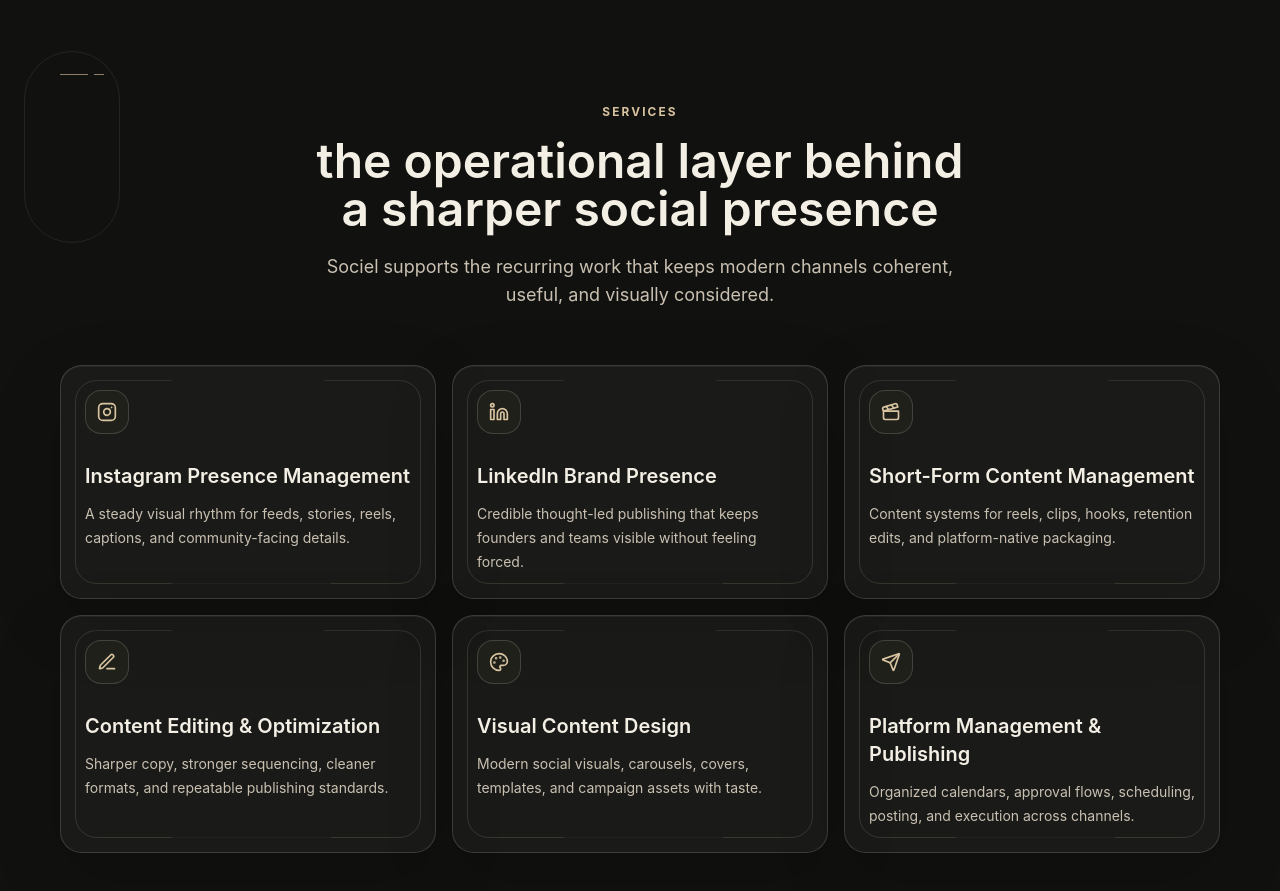
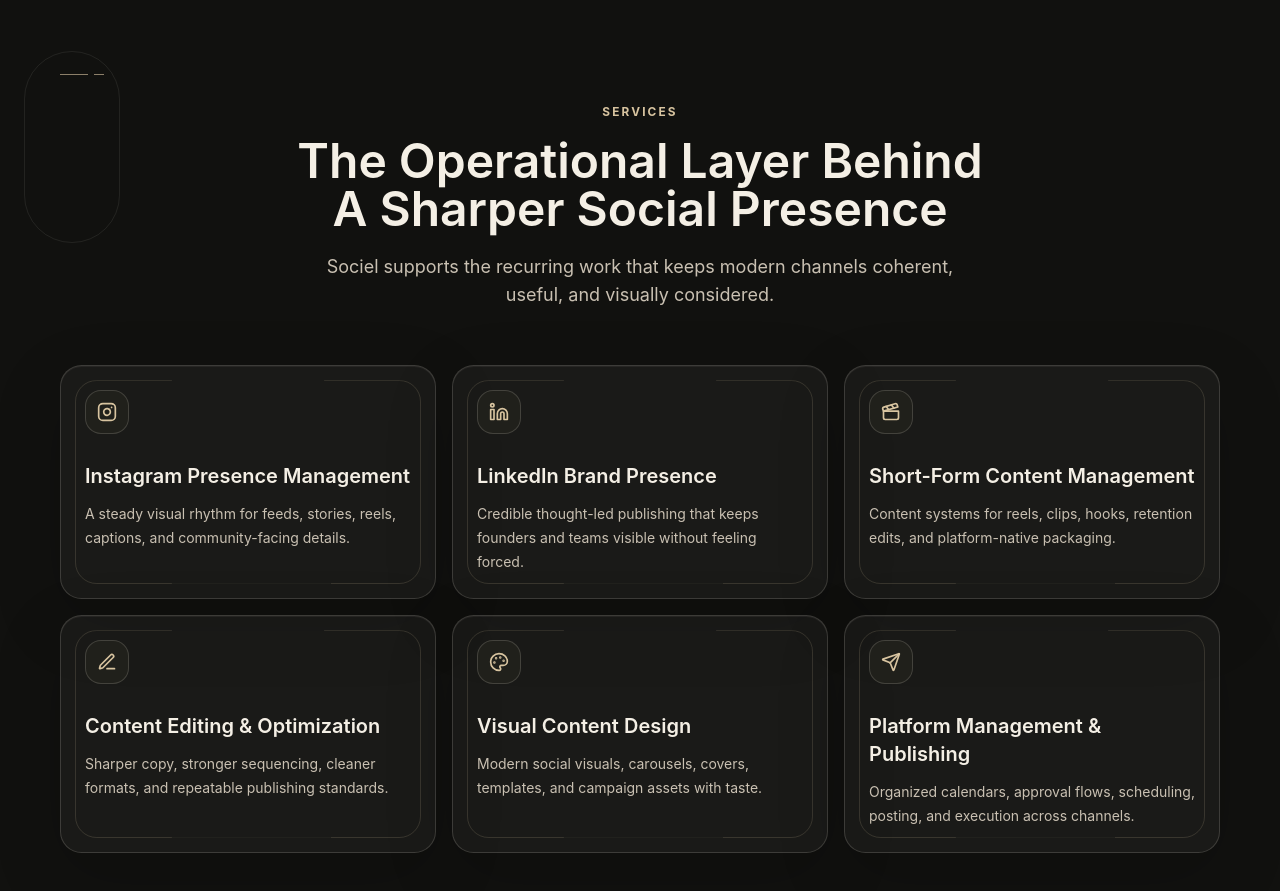
Before and after one commit to socielhq/Sociel-1, a Next.js app: page / in a window 1280 px wide. Shown: the part 1120-2011 px from the top of the page. Built offline with nearby package versions, Linux system fonts and the light colour scheme.

Commit message:
The Operational Layer Behind A Sharper Social Presence

```diff
--- a/src/components/services.tsx
+++ b/src/components/services.tsx
@@ -10,7 +10,7 @@ export function Services() {
         <span className="signal-mark mx-auto mb-6" aria-hidden="true" />
         <SectionHeading
           eyebrow="services"
-          title="the operational layer behind a sharper social presence"
+          title="The Operational Layer Behind A Sharper Social Presence"
           description="Sociel supports the recurring work that keeps modern channels coherent, useful, and visually considered."
         />
         <div className="grid gap-4 md:grid-cols-2 lg:grid-cols-3">
```
